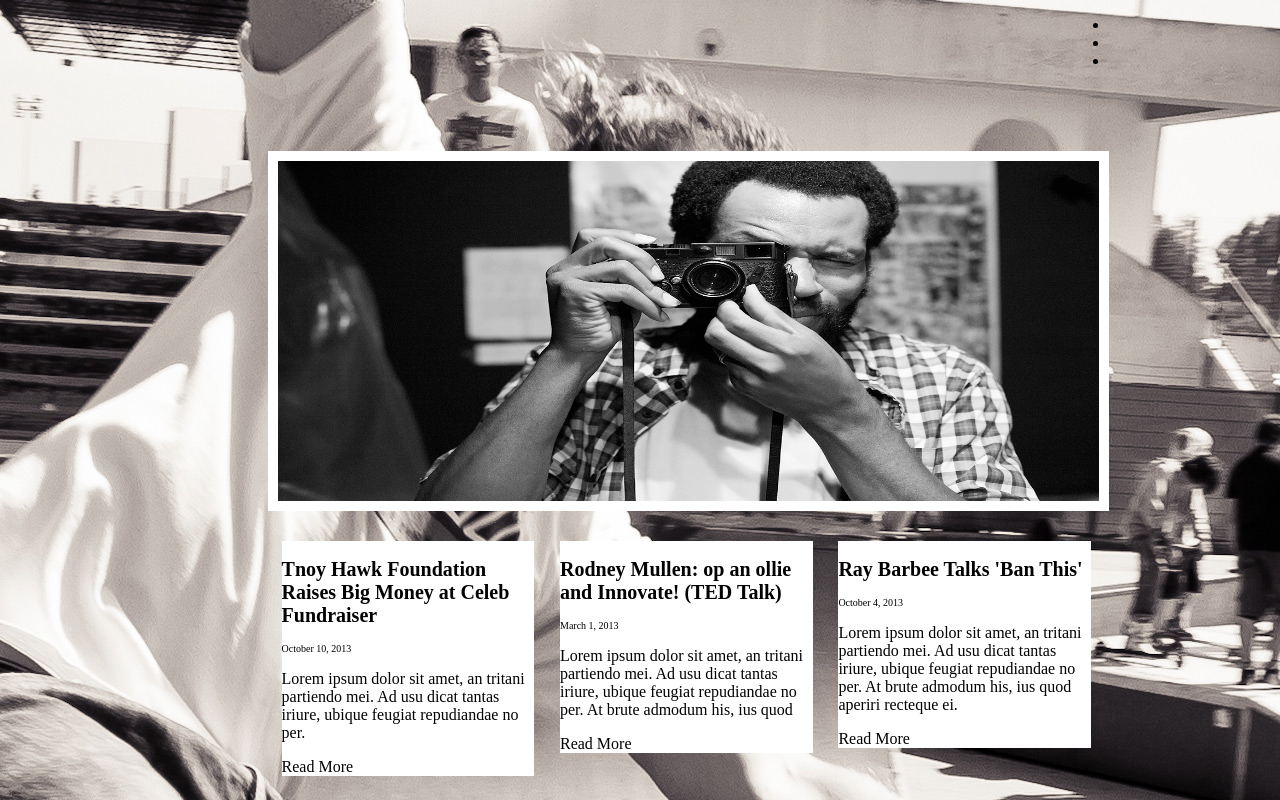
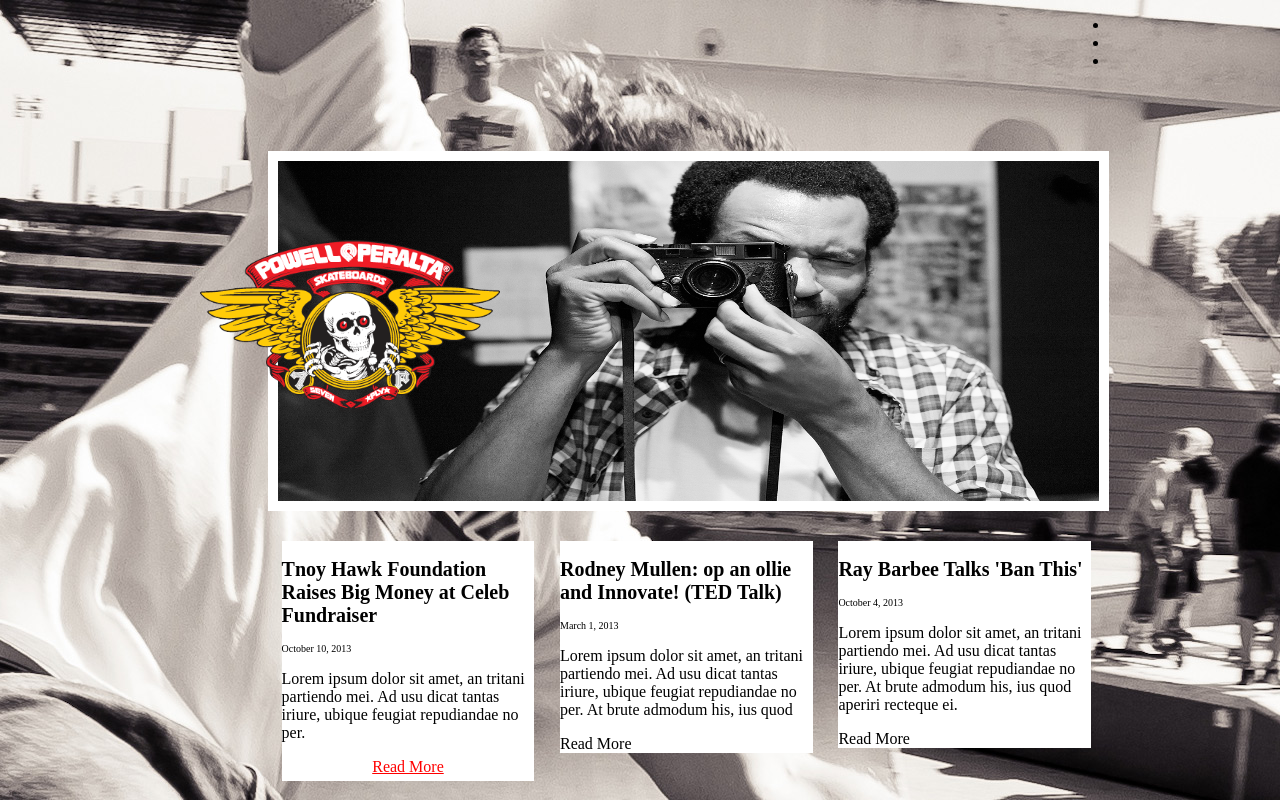
Before and after one commit to hannahdoeswebsites/2.3-sass-rwd, a plain HTML site: page index.html in a window 1280 px wide. Shown: the top 800 px of the page. Drawn offline with Linux system fonts and the light colour scheme.

Commit message:
Okay for real now.

```diff
--- a/index.html
+++ b/index.html
@@ -10,7 +10,10 @@
 <header>
 </header>
 <section>
-  <div class="headerimage"> <img src="images/top-image.png"></div>
+  <div class="headerimage">
+  <img src="images/top-image.png" style="position: relative;"/></div></div>
+<div class="overlayimage">  <img src="images/peralta-logo.png" style="position: absolute; top: 240px; left: 200px;"/></div>
+</div>
     <ul>
       <li> </li>
       <li> </li>
--- a/scss/main.scss
+++ b/scss/main.scss
@@ -9,7 +9,10 @@ section {
   @include outer-container(1130px);
 }
 
-
+.overlayimage img {
+  max-height: 500px;
+  max-width: 300px;
+}
 
 .columns {
   @include outer-container;
@@ -68,7 +71,6 @@ text-align:center;
 }
 
 
-}
 .skaters p {
   font-size: 42px;
   color: white;
```
Also changed, not shown: stylesheets/main.css.
